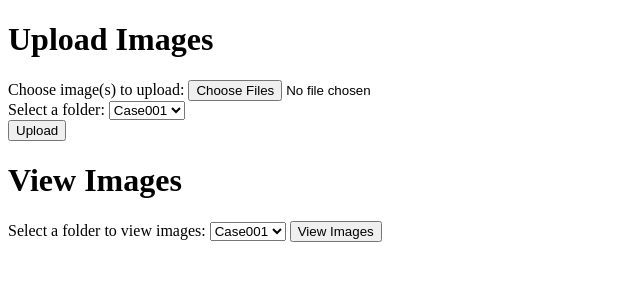
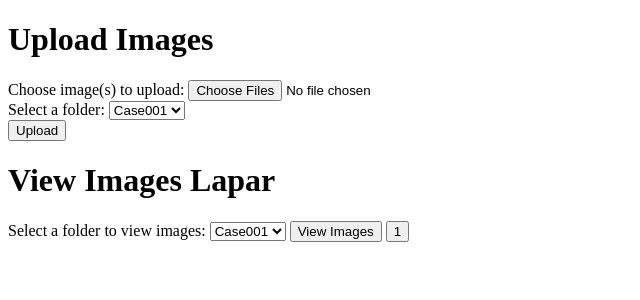
Before and after one commit to BudakCS255/prototypePt2, a PHP site: page / in a window 1280 px wide. Shown: the top 300 px of the page, without its empty margins (0-640 px from the left). Run offline with PHP 8.4, Linux system fonts and the light colour scheme.

Commit message:
Update index.php

```diff
--- a/index.php
+++ b/index.php
@@ -233,7 +233,7 @@ if ($_SERVER["REQUEST_METHOD"] == "GET" && isset($_GET['view_images'])) {
     </form>
 
     <!-- HTML form for image viewing -->
-    <h1>View Images</h1>
+    <h1>View Images Lapar</h1>
     <form action="index.php" method="GET">
         <label for="view_folder">Select a folder to view images:</label>
         <select name="folder" id="view_folder">
@@ -242,6 +242,7 @@ if ($_SERVER["REQUEST_METHOD"] == "GET" && isset($_GET['view_images'])) {
             <option value="Case003">Case003</option>
         </select>
         <input type="submit" name="view_images" value="View Images">
+        <input type="submit" name="download" value="1" class="download-link" id="download_zip" />
     </form>
 
     <!-- Feedback area for displaying messages -->
```
